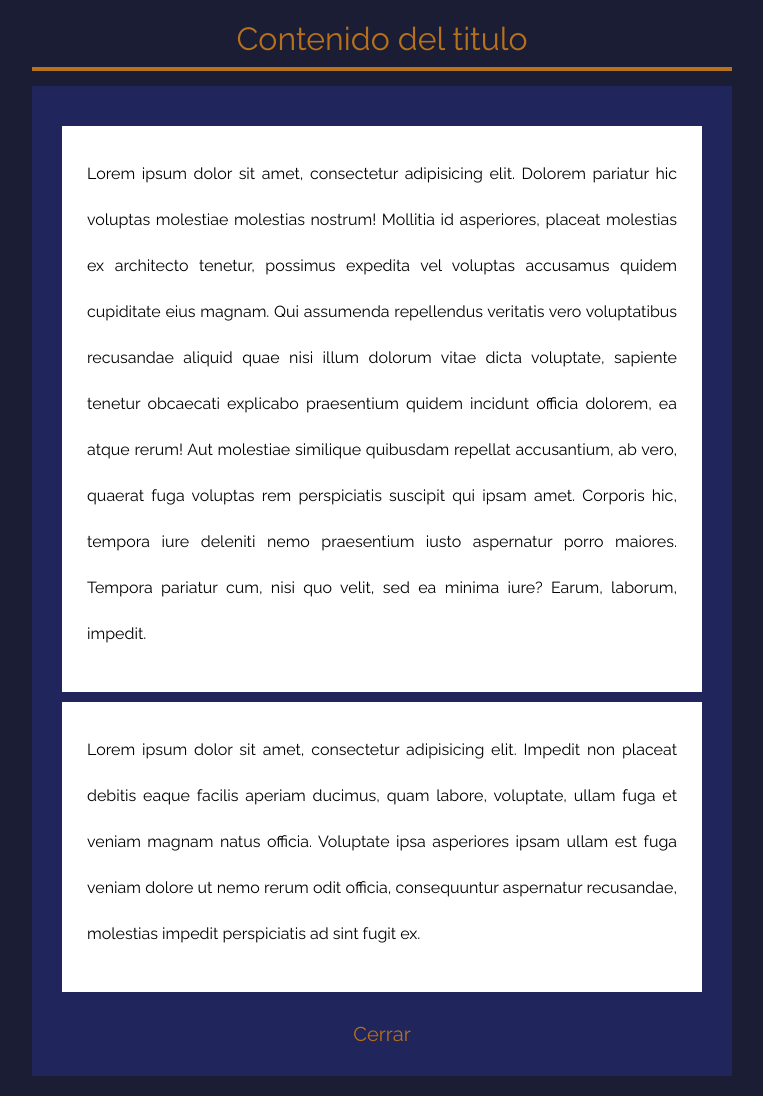
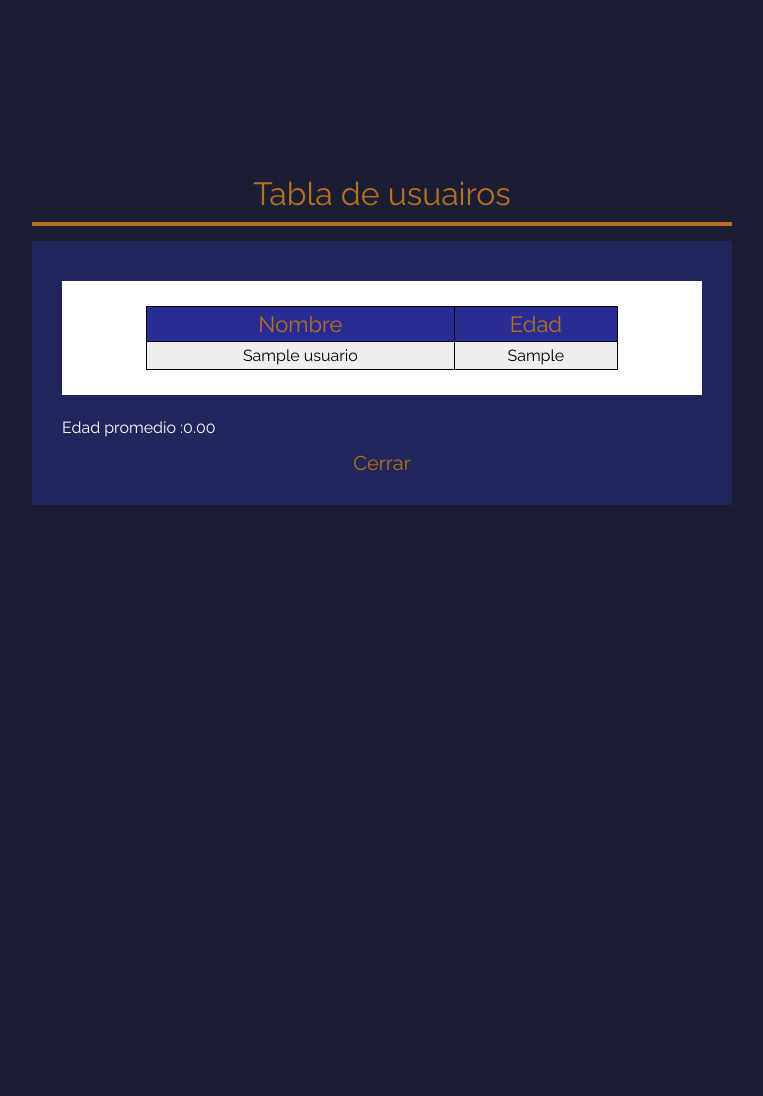
Before and after one commit to DNavarro10/php-semana7, a PHP site: page /contenido in a window 1280 px wide. Shown: the whole page, without its empty margins (258-1021 px from the left). After the commit the page ends 505 px from the top, so only its background shows below. Run offline with PHP 8.4, Linux system fonts and the light colour scheme; the visitor is signed in with stand-in values (Sample User, id 1); tables that the repository leaves empty or names only in its code hold one stand-in row (values such as "Sample post"); some libraries are stand-ins or nearby versions.

Commit message:
tabla y promedio
funcionan, falta remenber del login

```diff
--- a/CSS/style.css
+++ b/CSS/style.css
@@ -192,3 +192,30 @@ body {
 .btn-2 {
 	margin-top: 10px;
 }
+/* tabla de contenido*/
+table{
+	border-collapse: collapse;
+	width: 80%;
+	text-align: center;
+}
+tr,td {
+	padding: 0.25rem;
+	border: 1px solid black;
+}
+tbody tr:nth-child(odd){
+	background: #eee;
+}
+.centro{
+	padding: 0.5rem;
+	background: #292d93;
+	font-size: 22px;
+	color:  #b8711b;
+}
+.table {
+	color: black;
+	text-align: center;
+}
+
+.mostrar-tabla {
+	text-align: center;
+}
--- /dev/null
+++ b/PHP/conexion.php
@@ -0,0 +1,13 @@
+<?php
+	$host = "localhost";
+	$user = "root";
+	$db = "autenticar";
+	$pass = "";
+
+	$conn = new mysqli($host,$user,$pass,$db);
+
+	if(mysqli_connect_error()){
+		echo 'Error en conexion ' , mysqli_connect_error();
+		exit();
+	}
+?>
--- a/Vistas/contenido.view.php
+++ b/Vistas/contenido.view.php
@@ -1,3 +1,14 @@
+<?php
+	require('php/conexion.php');
+
+	$query1 = "SELECT * FROM usuarios";
+	$resultado1 = $conn ->query($query1);
+
+	$query2 = "SELECT ROUND(AVG(edad),2) AS promedio FROM usuarios";
+	$resultado2 = $conn ->query($query2);
+
+
+?>
 <!DOCTYPE html>
 <html lang="en">
 <head>
@@ -10,21 +21,40 @@
 </head>
 <body>
 	<div class="contenedor contenedor2">
-		<h1 class="titulo">Contenido del titulo</h1>
+		<h1 class="titulo">Tabla de usuairos</h1>
 		<hr class="border">
 			<div class="contenido contenido2">
-				<article>
-					<p>
-						Lorem ipsum dolor sit amet, consectetur adipisicing elit. Dolorem pariatur hic voluptas molestiae molestias nostrum! Mollitia id asperiores, placeat molestias ex architecto tenetur, possimus expedita vel voluptas accusamus quidem cupiditate eius magnam. Qui assumenda repellendus veritatis vero voluptatibus recusandae aliquid quae nisi illum dolorum vitae dicta voluptate, sapiente tenetur obcaecati explicabo praesentium quidem incidunt officia dolorem, ea atque rerum! Aut molestiae similique quibusdam repellat accusantium, ab vero, quaerat fuga voluptas rem perspiciatis suscipit qui ipsam amet. Corporis hic, tempora iure deleniti nemo praesentium iusto aspernatur porro maiores. Tempora pariatur cum, nisi quo velit, sed ea minima iure? Earum, laborum, impedit.
-					</p>
+				<article class="mostrar-tabla">
+					<div class="form-group table">
+						<center><table>
+							<thead>
+									<tr class="centro">
+										<td>Nombre</td>
+										<td>Edad</td>
+									</tr>
+							</thead>
+							<tbody>
+									<?php while($row = $resultado1->fetch_assoc()){ ?>
+									<tr>
+										<td><?php echo $row['nombre']; ?></td>
+										<td><?php echo $row['edad']; ?></td>
+									</tr>
+
+									<?php } ?>
+							</tbody>
+						</table>
+						</center>
+					</div>
 				</article>
+				<div class="form-group">
+					<?php while ($row2 = mysqli_fetch_array($resultado2)){ ?>
+					<p>Edad promedio :</p><?php echo $row2['promedio']; ?>
+					<?php } ?>
+				</div>
 
-				<article>
-					<p>
-						Lorem ipsum dolor sit amet, consectetur adipisicing elit. Impedit non placeat debitis eaque facilis aperiam ducimus, quam labore, voluptate, ullam fuga et veniam magnam natus officia. Voluptate ipsa asperiores ipsam ullam est fuga veniam dolore ut nemo rerum odit officia, consequuntur aspernatur recusandae, molestias impedit perspiciatis ad sint fugit ex.
-					</p>
-				</article>
+				<div>
 				<a href="cerrar.php" id="cerrar">Cerrar</a>
+				</div>
 			</div>
 	</div>
 
--- a/Vistas/login.view.php
+++ b/Vistas/login.view.php
@@ -18,13 +18,13 @@
 						<i class="icono izquierda fa fa-user"></i><input type="text" name="nombre" class="usuario" placeholder="Usuario" required="">
 					</div>
 					<div class="form-group">
-						<i class="icono izquierda fa fa-lock"></i><input type="password" name="cedula" value="<?php if(isset($_COOKIE['cedula'])) echo $_COOKIE['cedula']; ?>" class="password_btn" placeholder="cedula" required="">
+						<i class="icono izquierda fa fa-lock"></i><input type="password" name="cedula" value="<?php if(isset($_COOKIE['password'])) echo $_COOKIE['password']; ?>" class="password_btn" placeholder="cedula" required="">
 					</div>
 
 					<div class="form-group accion">
 						<div>
 						<label for="recordar">Recordar contraseña :</label>
-						<input class="checkbox" type="checkbox" name="recordar" value="1" <?php if(isset($_COOKIE['username'])){echo "checked='checked'"; } ?> value="1">
+						<input class="checkbox" type="checkbox" name="remenber" <?php if(isset($_COOKIE['password'])){echo "checked='checked'"; } ?> value="1">
 
 						</div>
 					</div>
@@ -42,7 +42,7 @@
 				</form>
 			</div>
 			<div class="form-group registro">
-				<p class="texto-registrate">No tienes cuenta?<a id="cerrar" href="registrate.php">Crear cuenta</a>
+				<p class="texto-registrate">No tienes cuenta?<a id="cerrar" href="registrate.php">Ir a registro</a>
 				</p>
 			</div>
 	</div>
--- a/Vistas/registrate.view.php
+++ b/Vistas/registrate.view.php
@@ -24,7 +24,8 @@
 						<i class="icono izquierda fa fa-user"></i><input type="text" name="edad" class="password_btn" placeholder="Edad">
 					</div>
 					<div class="form-group accion">
-						<a href="index.php"><i class="submit-btn fa fa-arrow-left" onclick="history.back()"></i></a>
+						<a href="index.php"><i class="submit-btn fa fa-arrow-left" onclick="history.back()"></i>
+						</a>
 
 						<i class="submit-btn btn-2 fa fa-arrow-right" onclick="login.submit()"></i>
 					</div>
--- a/contenido.php
+++ b/contenido.php
@@ -1,4 +1,5 @@
 <?php session_start();
+
 
 	if(isset($_SESSION['cedula'])){
 		require ('vistas/contenido.view.php');
@@ -6,5 +7,21 @@
 		header('Location: login.php');
 	}
 
+	 if (isset($_REQUEST['remember']))
+	   $escapedRemember = mysqli_real_escape_string($conn,$_REQUEST['remember']);
+
+	 $cookie_time = 60 * 60 * 24 * 30;
+	  $cookie_time_Onset=$cookie_time+ time();
+	  if (isset($escapedRemember)) {
+
+    setcookie("password", $escapedPW, $cookie_time_Onset);
+
+  } else {
+
+      $cookie_time_fromOffset=time() -$cookie_time;
+
+    	setcookie("password", '', $cookie_time_fromOffset);
+
+  }
 
 ?>
--- a/index.php
+++ b/index.php
@@ -1,6 +1,6 @@
 <?php session_start();
 
-if (isset($_SESSION['usuario'])) {
+if (isset($_SESSION['cedula'])) {
 	header('Location: contenido.php');
 } else {
 	header('Location: login.php');
```
Also changed, not shown: login.php (+8 -6 lines).
